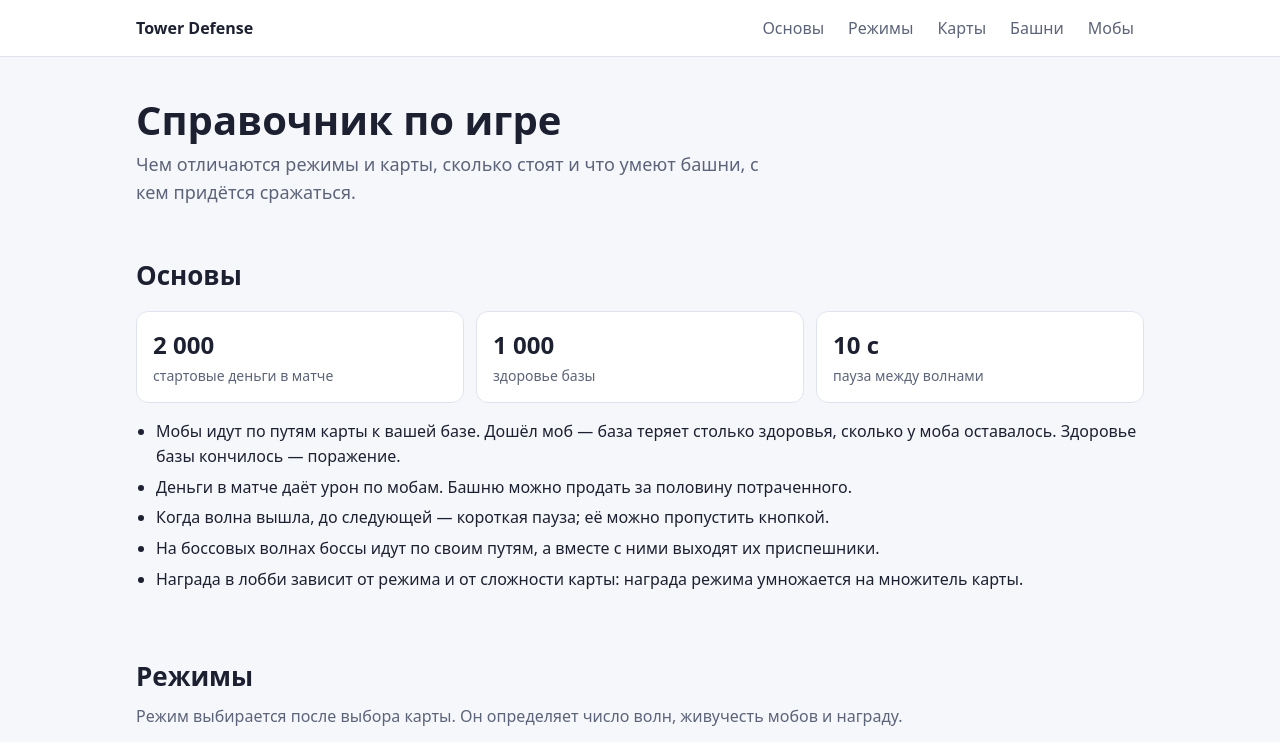
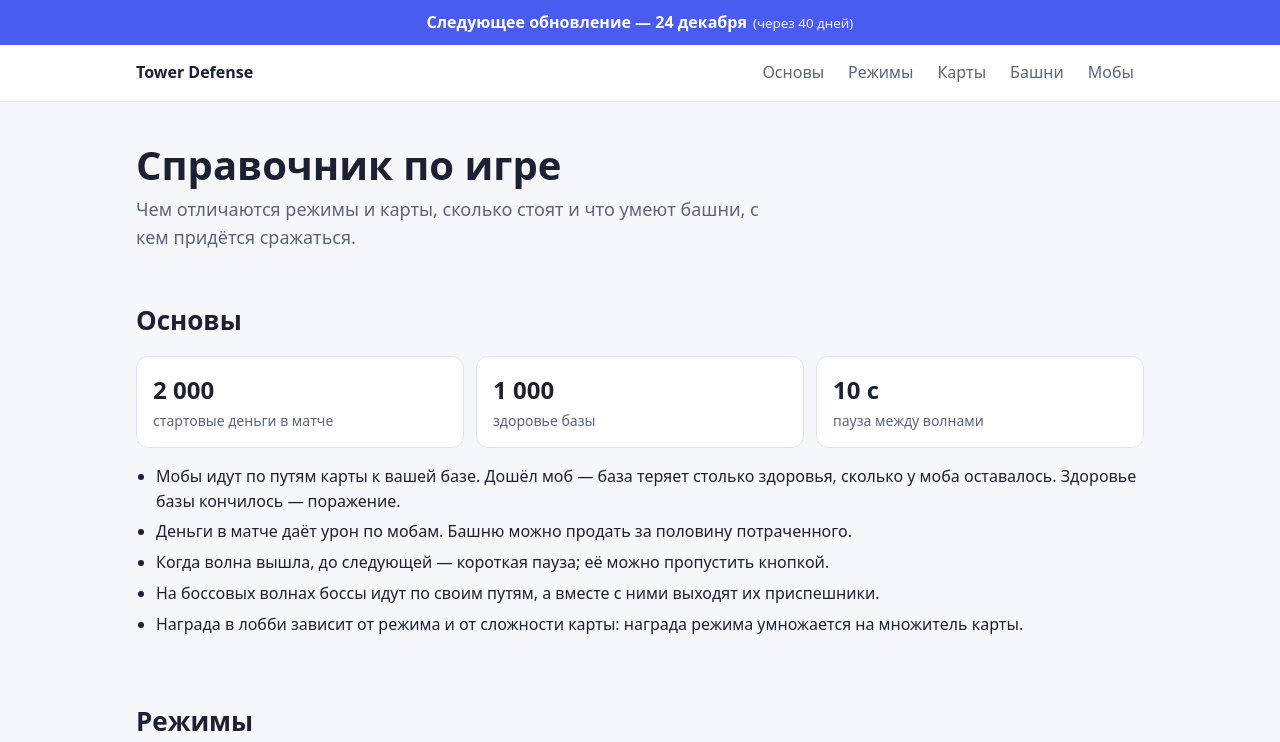
Before and after one commit to Snezh88k/mishas-game, a plain HTML site: page index.html in a window 1280 px wide. Shown: the top 742 px of the page. Drawn offline with Linux system fonts and the light colour scheme.

Commit message:
Плашка вверху сайта: следующее обновление 24 декабря
Дата хранится в data.js (nextUpdate), после неё плашка скрывается сама.
Заодно исправлен контраст текста на акцентном цвете в тёмной теме.

Co-Authored-By: Claude Sonnet 5.5 <noreply@anthropic.com>

```diff
--- a/app.js
+++ b/app.js
@@ -217,6 +217,31 @@
 		], rows);
 	}
 
+	// --- Плашка "следующее обновление" (data.nextUpdate = "ГГГГ-ММ-ДД"); после даты скрывается ---
+	function renderAnnounce() {
+		const box = $('announce');
+		if (!data.nextUpdate) return;
+		const [year, month, day] = data.nextUpdate.split('-').map(Number);
+		const date = new Date(year, month - 1, day);
+		const today = new Date();
+		const daysLeft = Math.round((date - new Date(today.getFullYear(), today.getMonth(), today.getDate())) / 86400000);
+		if (daysLeft < 0) return;
+
+		const dateText = date.toLocaleDateString('ru-RU', { day: 'numeric', month: 'long' });
+		const left = daysLeft === 0 ? 'сегодня' : `через ${daysLeft} ${plural(daysLeft, 'день', 'дня', 'дней')}`;
+		box.innerHTML = `Следующее обновление — ${esc(dateText)}<small>(${left})</small>`;
+		box.hidden = false;
+	}
+
+	// 1 день, 2 дня, 5 дней
+	function plural(n, one, few, many) {
+		const mod10 = n % 10, mod100 = n % 100;
+		if (mod10 === 1 && mod100 !== 11) return one;
+		if (mod10 >= 2 && mod10 <= 4 && (mod100 < 12 || mod100 > 14)) return few;
+		return many;
+	}
+
+	renderAnnounce();
 	renderFacts();
 	renderModes();
 	renderMaps();
--- a/index.html
+++ b/index.html
@@ -8,6 +8,8 @@
 	<link rel="stylesheet" href="style.css">
 </head>
 <body>
+	<div class="announce" id="announce" hidden></div>
+
 	<header class="top">
 		<div class="wrap top-inner">
 			<a class="brand" href="#top">Tower Defense</a>
--- a/style.css
+++ b/style.css
@@ -6,6 +6,7 @@
 	--line: #dfe3ee;
 	--accent: #4a5cf0;
 	--accent-soft: #e8ebff;
+	--on-accent: #ffffff;
 	--gold: #b97a00;
 	--gold-soft: #fff2d6;
 	--danger: #c43d3d;
@@ -21,6 +22,7 @@
 		--line: #2c3245;
 		--accent: #8393ff;
 		--accent-soft: #252b4a;
+		--on-accent: #10131f;
 		--gold: #f2b84b;
 		--gold-soft: #3a3019;
 		--danger: #ff7b7b;
@@ -39,6 +41,16 @@ body {
 }
 
 .wrap { max-width: 1040px; margin: 0 auto; padding: 0 16px; }
+
+.announce {
+	background: var(--accent);
+	color: var(--on-accent);
+	text-align: center;
+	padding: 10px 16px;
+	font-weight: 600;
+}
+.announce[hidden] { display: none; }
+.announce small { font-weight: 400; opacity: .9; margin-left: 6px; }
 
 .top {
 	position: sticky;
@@ -109,7 +121,7 @@ tr.soon td { color: var(--muted); }
 	padding: 8px 14px;
 	border-radius: 999px;
 }
-.tab[aria-selected="true"] { background: var(--accent); border-color: var(--accent); color: #fff; }
+.tab[aria-selected="true"] { background: var(--accent); border-color: var(--accent); color: var(--on-accent); }
 
 #tower-view > .muted { margin: 12px 0 0; }
 
```
Also changed, not shown: data.js.
